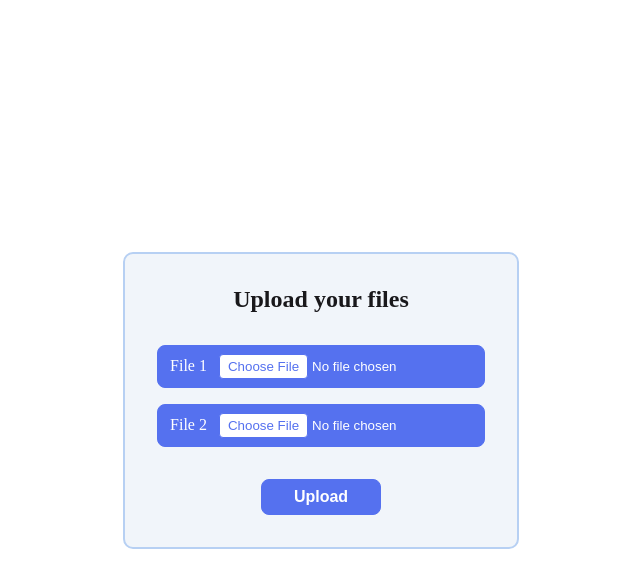
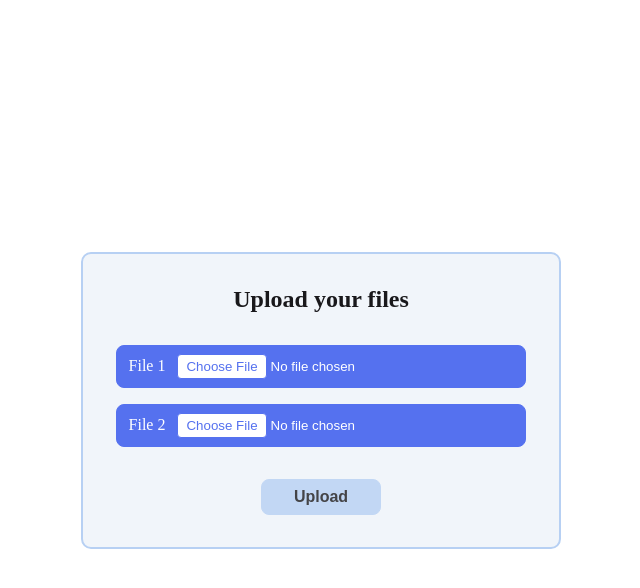
Before and after one commit to mihai-dulgheru/pdf-text-diff, a Flask app: page / in a window 1280 px wide. Shown: the top 588 px of the page, without its empty margins (319-959 px from the left). Run offline with Flask 3, Linux system fonts and the light colour scheme.

Commit message:
Update Flask application

```diff
--- a/constants/constants.py
+++ b/constants/constants.py
@@ -1,5 +1,6 @@
 import os.path
 import platform
+import tempfile
 from pathlib import Path
 
 import pytesseract
@@ -19,4 +20,5 @@ if platform.system() == "Windows":
 else:
     POPPLER_PATH = None
 
-PATH = os.path.join(Path.cwd(), "input")
+# PATH = os.path.join(Path.cwd(), "input")
+PATH = tempfile.gettempdir()
--- a/flask/app.py
+++ b/flask/app.py
@@ -1,8 +1,11 @@
+import json
 import os
 import tempfile
 
 from flask import Flask, render_template, request
 from werkzeug.utils import secure_filename
+
+from functions import extract_text_from_pdfs, find_text_differences
 
 app = Flask(__name__)
 
@@ -17,23 +20,27 @@ def flask_health_check():
     return "success"
 
 
-@app.route('/upload', methods=['POST'])
+@app.route('/upload', methods=['GET', 'POST'])
 def upload():
-    # Get the files
-    file1 = request.files['file1']
-    file2 = request.files['file2']
+    if request.method == 'POST':
+        # Get the files
+        file1 = request.files['file1']
+        file2 = request.files['file2']
 
-    # Download temporary files
-    file1_path = os.path.join(tempfile.gettempdir(), secure_filename(file1.filename))
-    file2_path = os.path.join(tempfile.gettempdir(), secure_filename(file2.filename))
-    file1.save(file1_path)
-    file2.save(file2_path)
+        # Download temporary files
+        file1_path = os.path.join(tempfile.gettempdir(), secure_filename(file1.filename))
+        file2_path = os.path.join(tempfile.gettempdir(), secure_filename(file2.filename))
+        file1.save(file1_path)
+        file2.save(file2_path)
 
-    # Display a message to the console
-    print(f"Files '{file1.filename}' and '{file2.filename}' have been loaded successfully.")
+        ocr_dic = extract_text_from_pdfs([file1.filename, file2.filename])
+        diffs = find_text_differences(ocr_dic)
 
-    # Delete temporary files
-    os.remove(file1_path)
-    os.remove(file2_path)
+        # Delete temporary files
+        os.remove(file1_path)
+        os.remove(file2_path)
 
-    return "Files have been uploaded and processed successfully."
+        return render_template('index.html',
+                               diffs=json.dumps(diffs, ensure_ascii=False, indent=2, sort_keys=True))
+    else:
+        return render_template('index.html')
--- a/flask/static/style.css
+++ b/flask/static/style.css
@@ -29,25 +62,17 @@
   border: 2px solid #b7d0f3;
   color: #19181b;
   padding: 2rem;
-  width: max-content;
+  width: 30rem;
 }
 
-.buttons-container {
+.file-input-container {
   display: flex;
   flex-direction: column;
   gap: 1rem;
 }
 
-label {
-  background-color: #5571ef;
-  border-radius: 0.5rem;
-  border: 1px solid #5571ef;
-  color: white;
-  cursor: pointer;
-  padding: 0.5rem 0.75rem;
-  display: flex;
-  align-items: center;
-  gap: 0.75rem;
+.file-input {
+  min-width: 21rem;
 }
 
 .upload-button {
--- a/flask/templates/index.html
+++ b/flask/templates/index.html
@@ -8,6 +8,33 @@
             rel="stylesheet"
             type="text/css"
     />
+    <script>
+      window.addEventListener("DOMContentLoaded", (event) => {
+        // DOM fully loaded and parsed
+        const file1 = document.getElementById("file1");
+        const file2 = document.getElementById("file2");
+        const uploadButton = document.getElementById("upload-button");
+
+        file1.addEventListener("change", validateFiles);
+        file2.addEventListener("change", validateFiles);
+        uploadButton.addEventListener("click", submitForm);
+
+        function validateFiles() {
+          if (file1.value && file2.value) {
+            uploadButton.disabled = false;
+          } else {
+            uploadButton.disabled = true;
+          }
+        }
+
+        function submitForm() {
+          uploadButton.disabled = true;
+          document.getElementById("loading-message").classList.remove("hidden");
+          document.getElementById("upload-form").submit();
+        }
+      });
+
+    </script>
 </head>
 <body>
 <main class="h-screen center">
@@ -20,19 +47,32 @@
                 id="upload-form"
                 method="POST"
         >
-            <div class="buttons-container">
+            <div class="file-input-container">
                 <label>
                     File 1
-                    <input name="file1" type="file"/>
+                    <input class="file-input" id="file1" name="file1" type="file"/>
                 </label>
                 <label>
                     File 2
-                    <input name="file2" type="file"/>
+                    <input class="file-input" id="file2" name="file2" type="file"/>
                 </label>
             </div>
-            <button class="upload-button" type="submit">Upload</button>
+            <button
+                    class="upload-button"
+                    disabled
+                    id="upload-button"
+                    type="button"
+            >
+                Upload
+            </button>
+            <div class="hidden" id="loading-message">Loading...</div>
         </form>
     </div>
+    {% if diffs %}
+    <div class="result-container">
+        <pre>{{ diffs }}</pre>
+    </div>
+    {% endif %}
 </main>
 </body>
 </html>
```
Also changed, not shown: other parts of flask/static/style.css (+46 -10 lines), 1 other file.
